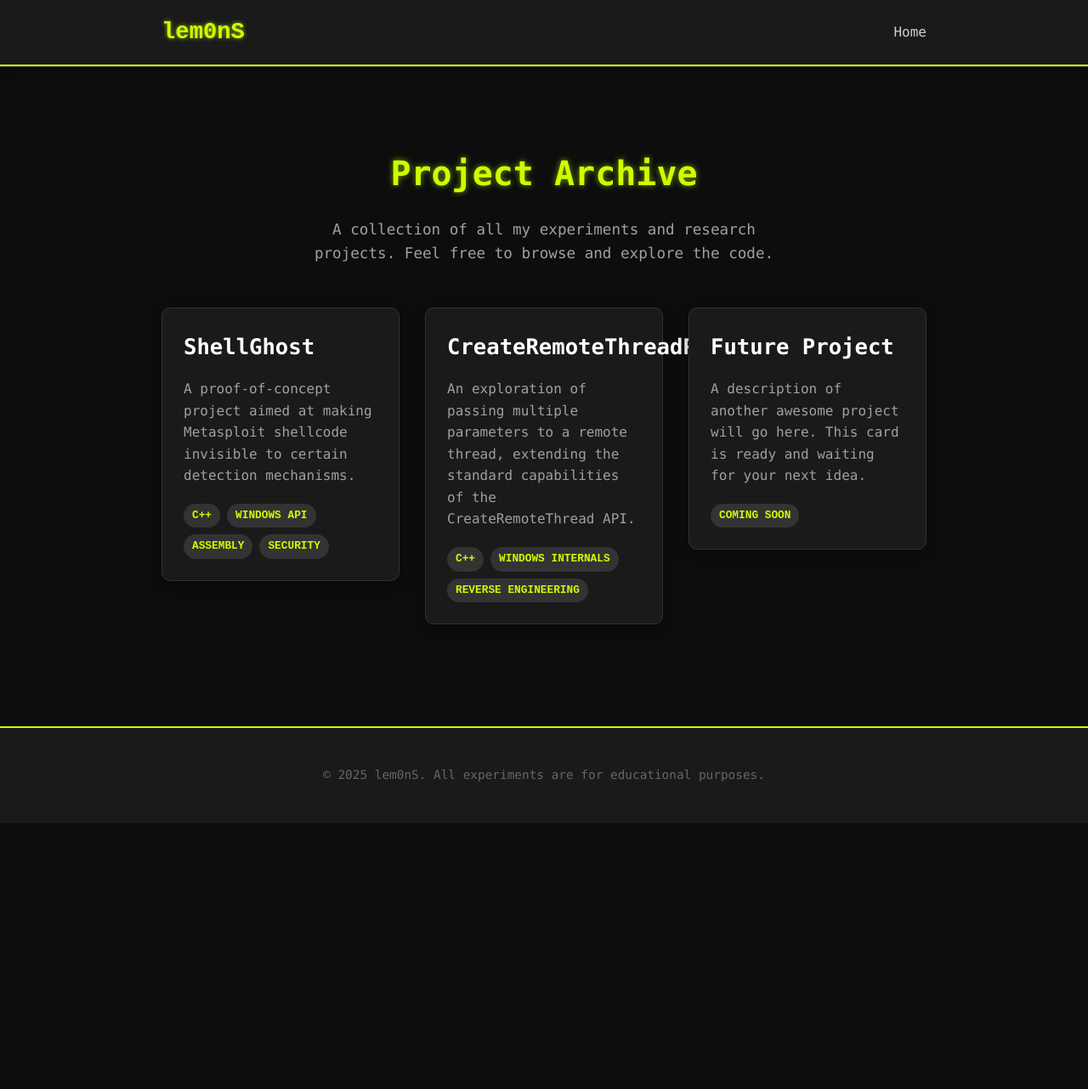
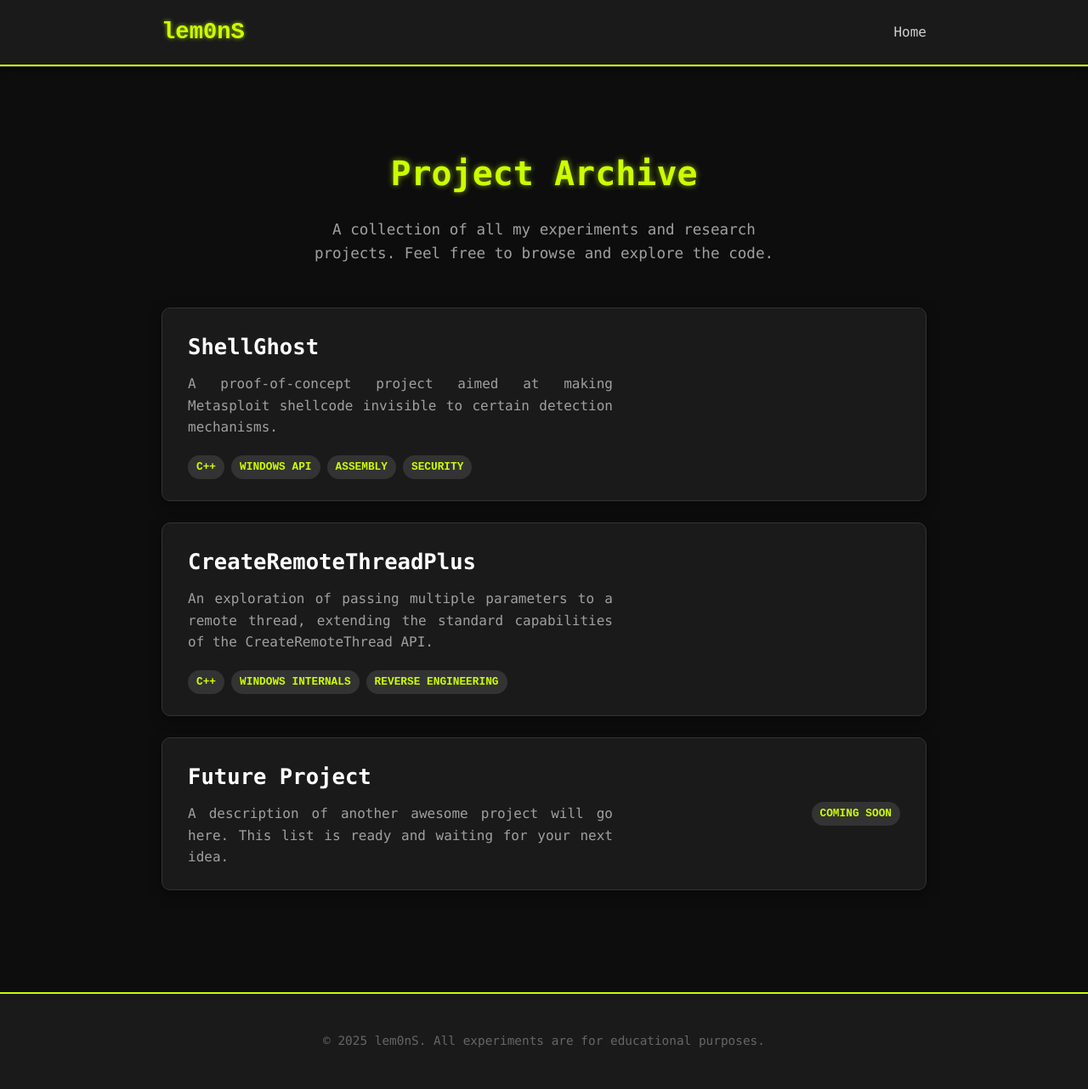
Before and after one commit to lem0nSec/lem0nSec.github.io, a Jekyll site: the page research_projects.html, which Jekyll copies as it is, in a window 1280 px wide. Shown: the whole page at 85% size. Built offline with Jekyll 4.4.1, drawn with Linux system fonts in a browser that asks for light colours; before the commit the page ends 969 px from its top, so only the background shows below that.

Commit message:
Update research_projects.html

```diff
--- a/research_projects.html
+++ b/research_projects.html
@@ -2,11 +2,100 @@
 <html lang="en">
 <head>
     <meta charset="UTF-8">
-    <meta name="viewport" content="width=device-width, initial-scale=1.0">
+    <meta name="viewport" content="width-device-width, initial-scale=1.0">
     <title>Projects | lem0nS' Playground</title>
 
     <!-- Link to your existing stylesheet -->
     <link rel="stylesheet" href="/assets/css/style.css">
+
+    <!--
+      NEW STYLES for the horizontal project list.
+      These use the CSS variables from your main style.css.
+    -->
+    <style>
+        .project-list {
+            display: flex;
+            flex-direction: column;
+            gap: 25px; /* Spacing between project rows */
+        }
+
+        .project-row-link {
+            text-decoration: none;
+            color: inherit;
+            display: block; /* Makes the whole area clickable */
+        }
+
+        .project-row {
+            /* Using variables from your style.css */
+            background-color: var(--secondary-bg, #1a1a1a);
+            padding: 25px 30px;
+            border-radius: 10px;
+            border: 1px solid var(--border-color, #333);
+            box-shadow: 0 4px 15px rgba(0, 0, 0, 0.4);
+            transition: transform 0.3s ease-in-out, box-shadow 0.3s ease-in-out;
+
+            /* Horizontal layout */
+            display: flex;
+            justify-content: space-between;
+            align-items: center;
+            flex-wrap: wrap; /* Allows wrapping on small screens */
+            gap: 20px; /* Space between info and tags */
+        }
+
+        .project-row:hover {
+            transform: translateY(-5px);
+            box-shadow: 0 8px 20px rgba(0, 0, 0, 0.6), 0 0 15px var(--accent-color, #ccff00);
+        }
+
+        .project-row-info {
+            flex-grow: 1; /* Takes up available space */
+        }
+
+        .project-row-info h3 {
+            margin: 0 0 10px 0;
+            color: #ffffff;
+            font-size: 1.6rem;
+        }
+
+        .project-row-info p {
+            margin: 0;
+            font-size: 1rem;
+            color: var(--light-text-color, #a0a0a0);
+            max-width: 500px; /* Keeps description neat */
+        }
+
+        /* Styles for Project Tags */
+        .project-tags {
+            margin-top: 0; /* No top margin needed in this layout */
+            display: flex;
+            flex-wrap: wrap;
+            gap: 8px;
+            flex-shrink: 0; /* Prevents tags from shrinking */
+        }
+
+        .tag {
+            background-color: var(--border-color, #333);
+            color: var(--accent-color, #ccff00);
+            padding: 4px 10px;
+            border-radius: 15px; /* Pill shape */
+            font-size: 0.8rem;
+            font-weight: bold;
+            font-family: 'Courier New', monospace;
+            text-transform: uppercase;
+        }
+
+        /* Responsive adjustments for the row */
+        @media (max-width: 768px) {
+            .project-row {
+                flex-direction: column; /* Stack vertically on mobile */
+                align-items: flex-start; /* Align content to the left */
+            }
+
+            .project-row .project-tags {
+                margin-top: 20px; /* Add space between info and tags */
+            }
+        }
+    </style>
 </head>
 <body>
 
@@ -38,18 +127,21 @@
                 </p>
 
                 <!--
-                  This uses the *same* .grid and .card classes
-                  from your homepage for a consistent look.
+                  UPDATED STRUCTURE:
+                  This now uses .project-list and .project-row
+                  instead of .grid and .card.
                 -->
-                <div class="grid">
+                <div class="project-list">
 
                     <!-- Project 1: ShellGhost -->
-                    <a href="/projects/shellghost/shellghost" class="card-link">
-                        <div class="card">
-                            <h3>ShellGhost</h3>
-                            <p>A proof-of-concept project aimed at making Metasploit shellcode invisible to certain detection mechanisms.</p>
-
-                            <!-- These are the new "fancy" tags -->
+                    <a href="/projects/shellghost/shellghost" class="project-row-link">
+                        <div class="project-row">
+                            <!-- Project Info -->
+                            <div class="project-row-info">
+                                <h3>ShellGhost</h3>
+                                <p>A proof-of-concept project aimed at making Metasploit shellcode invisible to certain detection mechanisms.</p>
+                            </div>
+                            <!-- Project Tags -->
                             <div class="project-tags">
                                 <span class="tag">C++</span>
                                 <span class="tag">Windows API</span>
@@ -60,11 +152,14 @@
                     </a>
 
                     <!-- Project 2: CreateRemoteThreadPlus -->
-                    <a href="/projects/createremotethreadplus/createremotethreadplus" class="card-link">
-                        <div class="card">
-                            <h3>CreateRemoteThreadPlus</h3>
-                            <p>An exploration of passing multiple parameters to a remote thread, extending the standard capabilities of the CreateRemoteThread API.</p>
-
+                    <a href="/projects/createremotethreadplus/createremotethreadplus" class="project-row-link">
+                        <div class="project-row">
+                            <!-- Project Info -->
+                            <div class="project-row-info">
+                                <h3>CreateRemoteThreadPlus</h3>
+                                <p>An exploration of passing multiple parameters to a remote thread, extending the standard capabilities of the CreateRemoteThread API.</p>
+                            </div>
+                            <!-- Project Tags -->
                             <div class="project-tags">
                                 <span class="tag">C++</span>
                                 <span class="tag">Windows Internals</span>
@@ -77,18 +172,21 @@
                       Here is a placeholder for your next project.
                       Just copy and paste this block to add more.
                     -->
-                    <a href="#" class="card-link">
-                        <div class="card">
-                            <h3>Future Project</h3>
-                            <p>A description of another awesome project will go here. This card is ready and waiting for your next idea.</p>
-
+                    <a href="#" class="project-row-link">
+                        <div class="project-row">
+                            <!-- Project Info -->
+                            <div class="project-row-info">
+                                <h3>Future Project</h3>
+                                <p>A description of another awesome project will go here. This list is ready and waiting for your next idea.</p>
+                            </div>
+                            <!-- Project Tags -->
                             <div class="project-tags">
                                 <span class="tag">Coming Soon</span>
                             </div>
                         </div>
                     </a>
 
-                </div> <!-- .grid ends -->
+                </div> <!-- .project-list ends -->
             </div> <!-- .container ends -->
         </section> <!-- .content-section ends -->
     </main>
```
